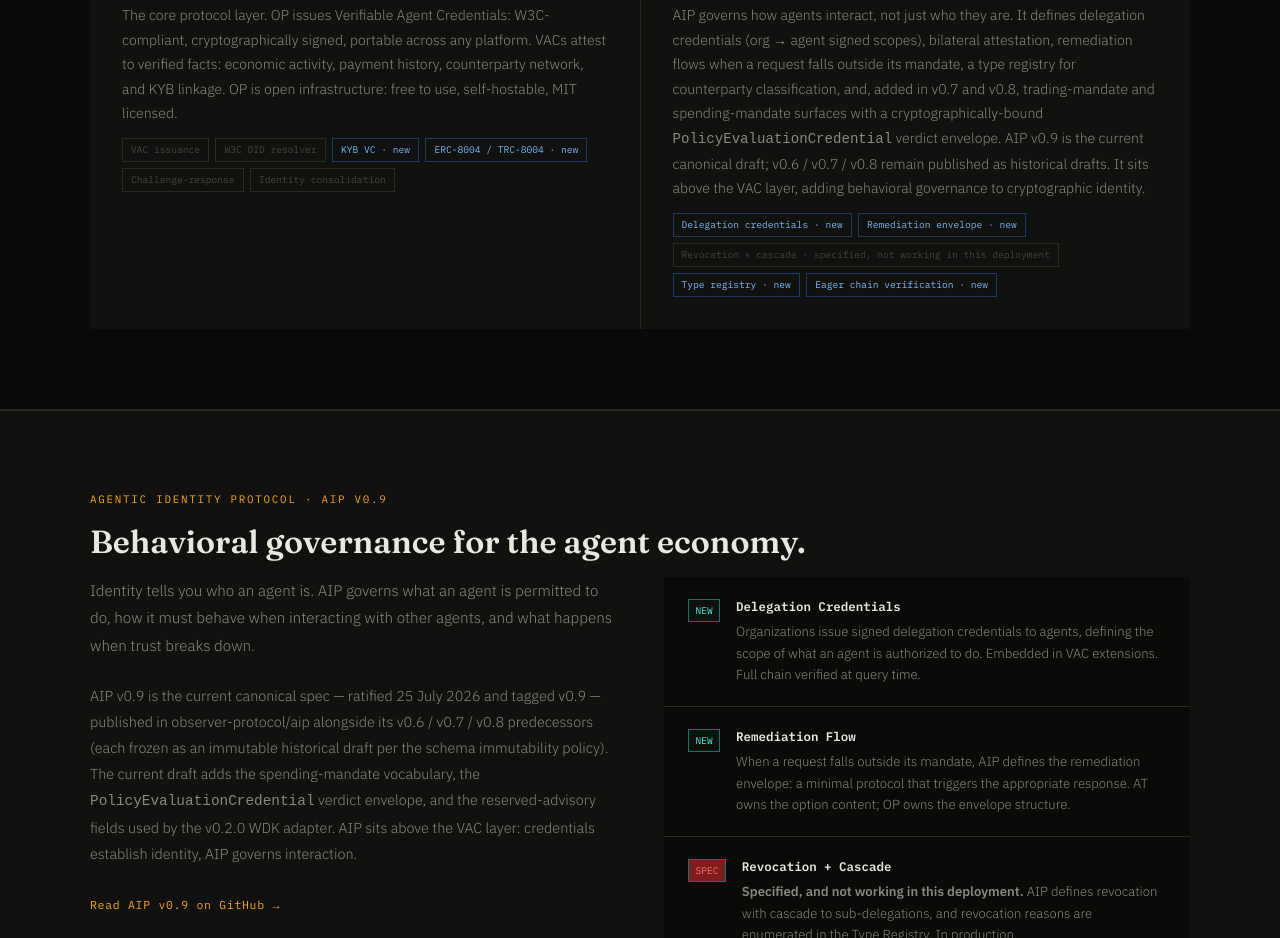
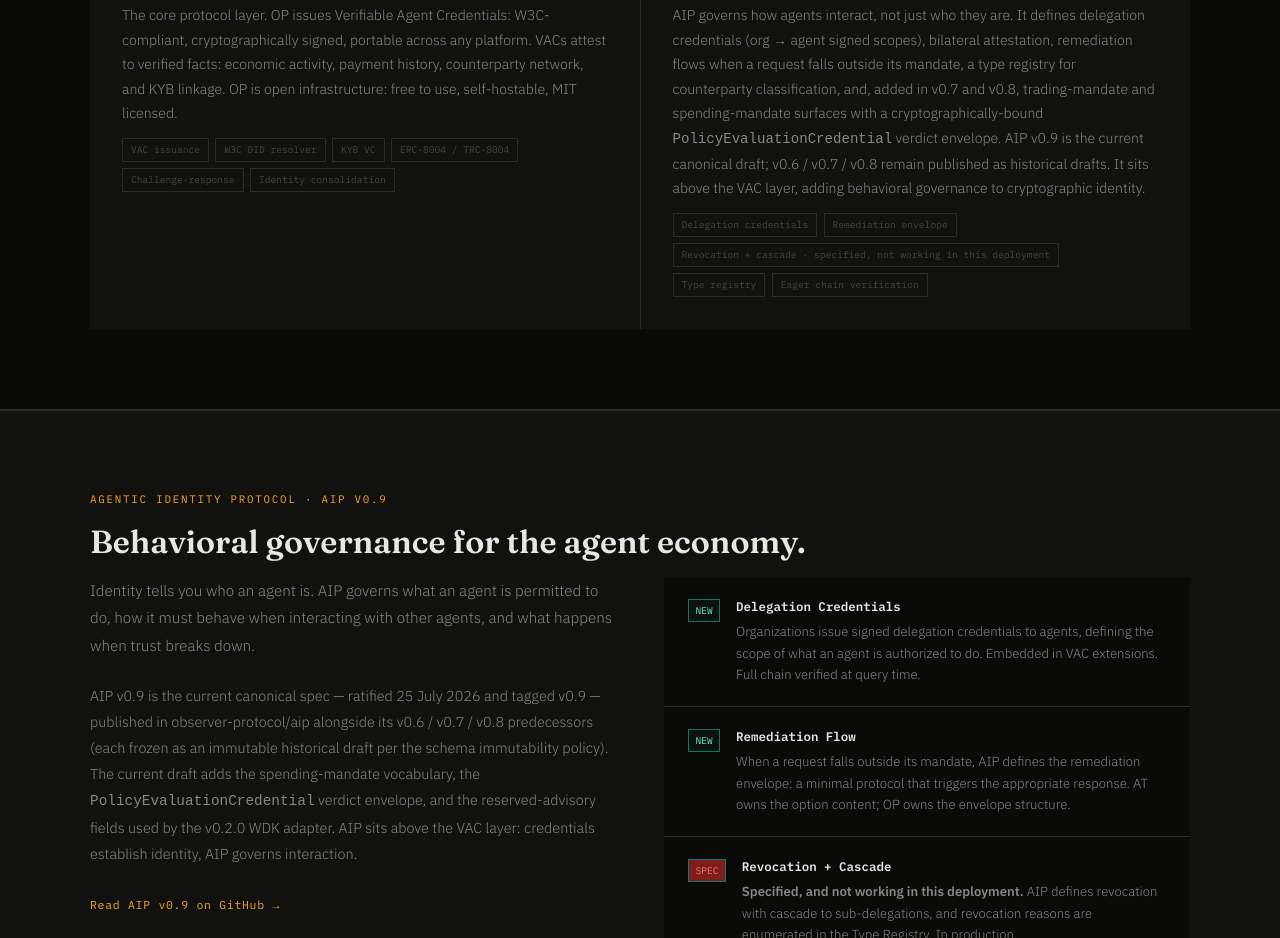
Before and after one commit to observer-protocol/observerprotocol-website, a plain HTML site: page architecture.html in a window 1280 px wide. Shown: the part 4474-5412 px from the top of the page. Drawn offline with Linux system fonts and the light colour scheme.

Commit message:
architecture: the six "new" marks lose their state the same way
Ruled 2026-08-24, same treatment as the nine. A relative state that decays
without anything having changed, from the same April rebuild, computed by
nothing. State removed, labels kept, the unused .layer-item.new rule removed,
and the SOURCE comment extended. The grid carried six such marks, not seven:
the seventh counted in the report was a second reading of the same grid.

```diff
--- a/architecture.html
+++ b/architecture.html
@@ -257,7 +257,6 @@
       font-size: 0.6rem; padding: 0.2rem 0.5rem;
       border: 1px solid var(--border); color: var(--text-faint);
     }
-    .layer-item.new  { border-color: #1e3a5f; color: var(--blue); }
 
     /* AIP SECTION */
     .aip-section { background: var(--bg2); border-top: 1px solid var(--border); }
@@ -584,8 +583,13 @@
          is the same defect with a correct value (CONVENTIONS 2a, family 1), so the
          state was removed from all nine and the labels kept.
 
+         Same day, same treatment for the "... · new" marks: a relative state that
+         decays without anything having changed, dating from the same April rebuild,
+         computed by nothing. State removed, labels kept.
+
          A state returns here ONLY inside a marker that a check re-derives on every
-         run, the way results/hosted-verifier.json is re-queried. Do not type "live".
+         run, the way results/hosted-verifier.json is re-queried. Do not type "live"
+         or "new".
          ========================================================================== -->
     <div class="layers-grid">
       <div class="layer-card">
@@ -622,8 +626,8 @@
         <div class="layer-items">
           <div class="layer-item">VAC issuance</div>
           <div class="layer-item">W3C DID resolver</div>
-          <div class="layer-item new">KYB VC · new</div>
-          <div class="layer-item new">ERC-8004 / TRC-8004 · new</div>
+          <div class="layer-item">KYB VC</div>
+          <div class="layer-item">ERC-8004 / TRC-8004</div>
           <div class="layer-item">Challenge-response</div>
           <div class="layer-item">Identity consolidation</div>
         </div>
@@ -634,11 +638,11 @@
         <div class="layer-tag">Behavioral governance · Delegation · Remediation</div>
         <p>AIP governs how agents interact, not just who they are. It defines delegation credentials (org → agent signed scopes), bilateral attestation, remediation flows when a request falls outside its mandate, a type registry for counterparty classification, and, added in v0.7 and v0.8, trading-mandate and spending-mandate surfaces with a cryptographically-bound <code>PolicyEvaluationCredential</code> verdict envelope. AIP v0.9 is the current canonical draft; v0.6 / v0.7 / v0.8 remain published as historical drafts. It sits above the VAC layer, adding behavioral governance to cryptographic identity.</p>
         <div class="layer-items">
-          <div class="layer-item new">Delegation credentials · new</div>
-          <div class="layer-item new">Remediation envelope · new</div>
+          <div class="layer-item">Delegation credentials</div>
+          <div class="layer-item">Remediation envelope</div>
           <div class="layer-item">Revocation + cascade · specified, not working in this deployment</div>
-          <div class="layer-item new">Type registry · new</div>
-          <div class="layer-item new">Eager chain verification · new</div>
+          <div class="layer-item">Type registry</div>
+          <div class="layer-item">Eager chain verification</div>
         </div>
       </div>
     </div>
```
